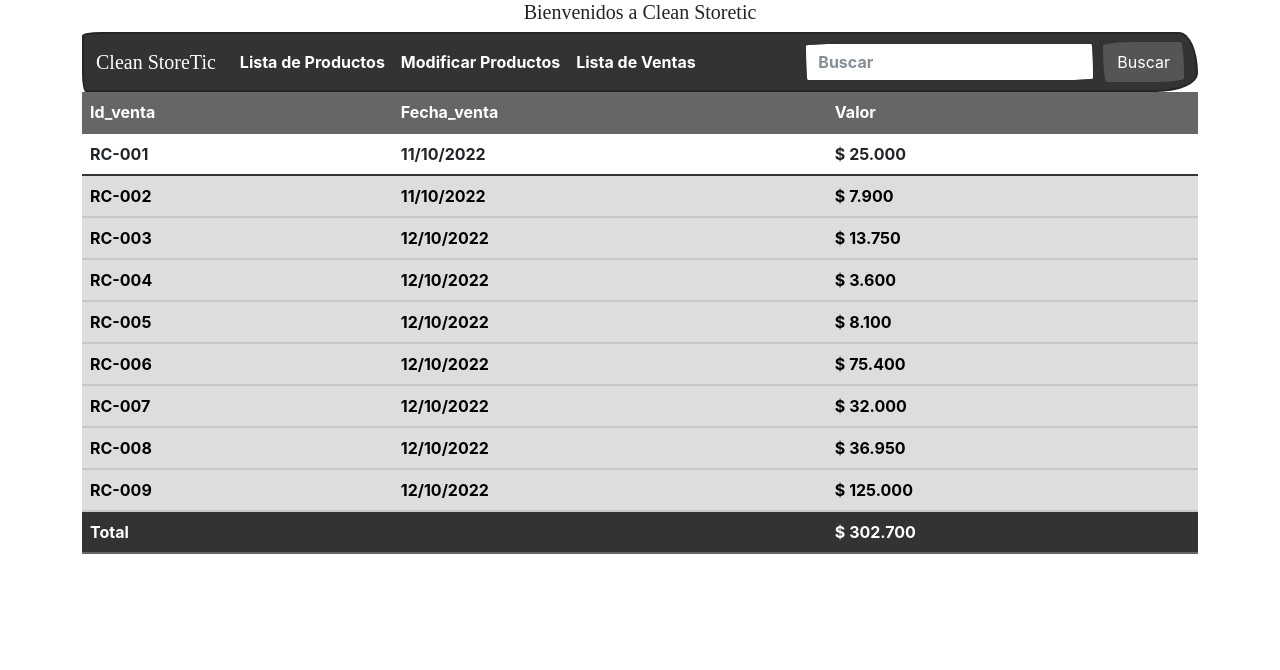
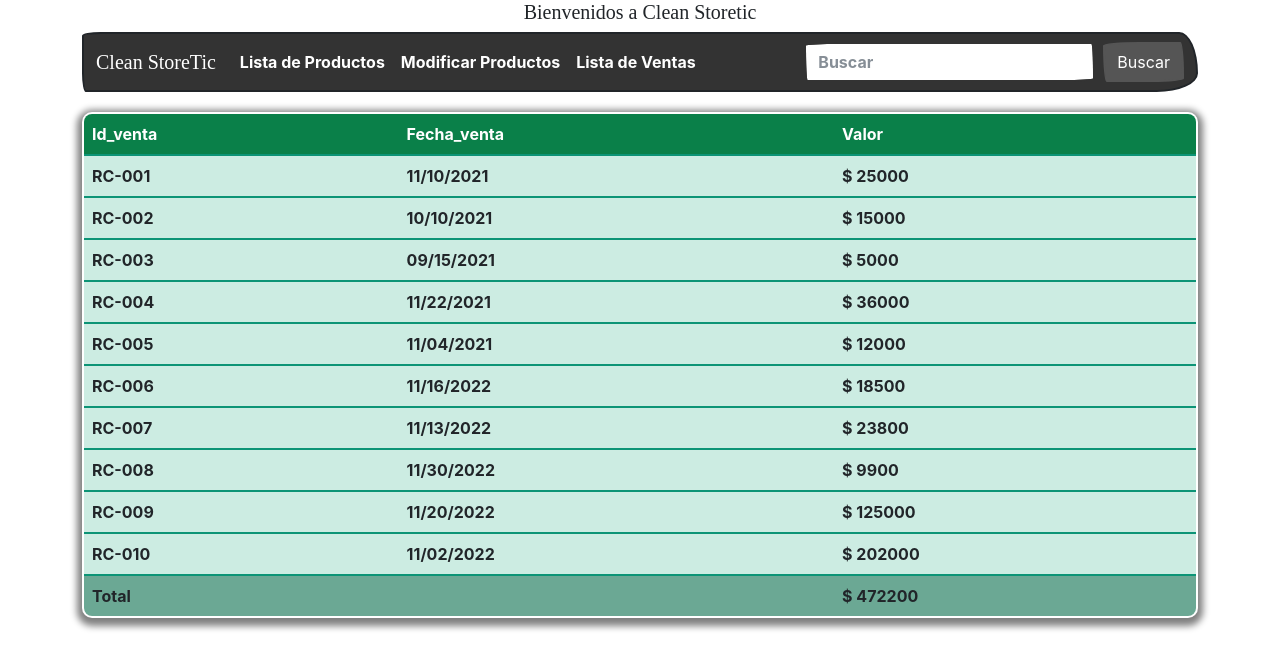
Before and after one commit to ubuntu-tic/storeTic, a React (Create React App) app: page / in a window 1280 px wide. Shown: the top 670 px of the page. Built offline with nearby package versions, Linux system fonts and the light colour scheme; a web font is replaced by a local one.

Commit message:
tabla de ventas, con estilos de weimar, usando map y datos

```diff
--- a/package.json
+++ b/package.json
@@ -25,9 +25,7 @@
   },
   "browserslist": {
     "production": [
-      ">0.2%",
-      "not dead",
-      "not op_mini all"
+
     ],
     "development": [
       "last 1 chrome version",
--- a/src/App.js
+++ b/src/App.js
@@ -1,20 +1,22 @@
-import React, { Component } from 'react';
-import './App.css';
-import Navbar from './components/NavBar';
-import TablaVentas from './components/TablaVentas';
+import React, { Component } from "react";
+import "./App.css";
+import MiComponente from "./components/MiComponente";
+import Navbar from "./components/NavBar";
+import TablaVentas from "./components/TablaVentas";
 
 class App extends Component {
   render() {
     return (
       <div className="app container">
-        <div className='jumbotron'>
-          <h1 className='lead text-center'>Bienvenidos a Clean Storetic</h1>
-           <div>
-              <Navbar />
-           </div>
-           <div>
-              <TablaVentas />
-           </div>
+        <div className="jumbotron">
+          <h1 className="lead text-center">Bienvenidos a Clean Storetic</h1>
+          <div>
+            <Navbar />
+          </div>
+          <div>
+            {/* <TablaVentas /> */}
+            <MiComponente />
+          </div>
         </div>
       </div>
     );
--- /dev/null
+++ b/src/components/MiComponente.js
@@ -0,0 +1,45 @@
+import { Component } from "react";
+import data from "../data/data";
+
+
+class MiComponente extends Component {
+  render() {
+    this.totalizar = function (arreglo = [1, 2, 3]) {
+      let contador = 0;
+      for (const elemento of arreglo) {
+       contador += Number(elemento.valor);
+      }
+      return "$ " + contador;
+    };
+
+    return (
+      <>
+        <table class="table table-hover tabla">
+          <thead>
+            <tr class="tabla-encabezado">
+              <th scope="col">Id_venta</th>
+              <th scope="col">Fecha_venta</th>
+              <th scope="col">Valor</th>
+            </tr>
+          </thead>
+          <tbody>
+            {data.map((item) => (
+              <tr class="tabla-fila">
+                <th scope="row">{item.id}</th>
+                <td>{item.fecha}</td>
+                <td>{`$ ${item.valor}`}</td>
+              </tr>
+            ))}
+            <tr class="tabla-total">
+              <th scope="row">Total</th>
+              <td></td>
+              <td>{this.totalizar(data)}</td>
+            </tr>
+          </tbody>
+        </table>
+      </>
+    );
+  }
+}
+
+export default MiComponente;
--- /dev/null
+++ b/src/data/data.js
@@ -0,0 +1,14 @@
+const data = [
+  { id: "RC-001", fecha: "11/10/2021", valor: "25000" },
+  { id: "RC-002", fecha: "10/10/2021", valor: "15000" },
+  { id: "RC-003", fecha: "09/15/2021", valor: "5000" },
+  { id: "RC-004", fecha: "11/22/2021", valor: "36000" },
+  { id: "RC-005", fecha: "11/04/2021", valor: "12000" },
+  { id: "RC-006", fecha: "11/16/2022", valor: "18500" },
+  { id: "RC-007", fecha: "11/13/2022", valor: "23800" },
+  { id: "RC-008", fecha: "11/30/2022", valor: "9900" },
+  { id: "RC-009", fecha: "11/20/2022", valor: "125000" },
+  { id: "RC-010", fecha: "11/02/2022", valor: "202000" },
+];
+
+export default data;
--- a/src/index.css
+++ b/src/index.css
@@ -11,3 +11,25 @@ code {
   font-family: source-code-pro, Menlo, Monaco, Consolas, 'Courier New',
     monospace;
 }
+
+.tabla {
+  border-collapse: collapse;
+  overflow: hidden;
+  border: 2px solid rgb(12, 148, 118);
+  border-radius: 10px;
+  box-shadow: 0px 3px 7px 5px gray;
+  margin-top: 20px;
+}
+
+.tabla-encabezado {
+  background-color: rgb(10, 128, 73);
+  color: white;
+}
+
+.tabla-fila {
+  background-color: rgb(204, 236, 226);
+}
+
+.tabla-total {
+  background-color: rgb(107, 168, 148);
+}
--- a/src/index.js
+++ b/src/index.js
@@ -1,12 +1,7 @@
-import React from 'react';
-import ReactDOM from 'react-dom/client';
-import './index.css';
-import App from './App';
+import React from "react";
+import ReactDOM from "react-dom/client";
+import "./index.css";
+import App from "./App";
 
-
-const root = ReactDOM.createRoot(document.getElementById('root'));
-root.render(
-  <React.StrictMode>
-    <App />
-  </React.StrictMode>
-);
+const root = ReactDOM.createRoot(document.getElementById("root"));
+root.render(<App />);
```
